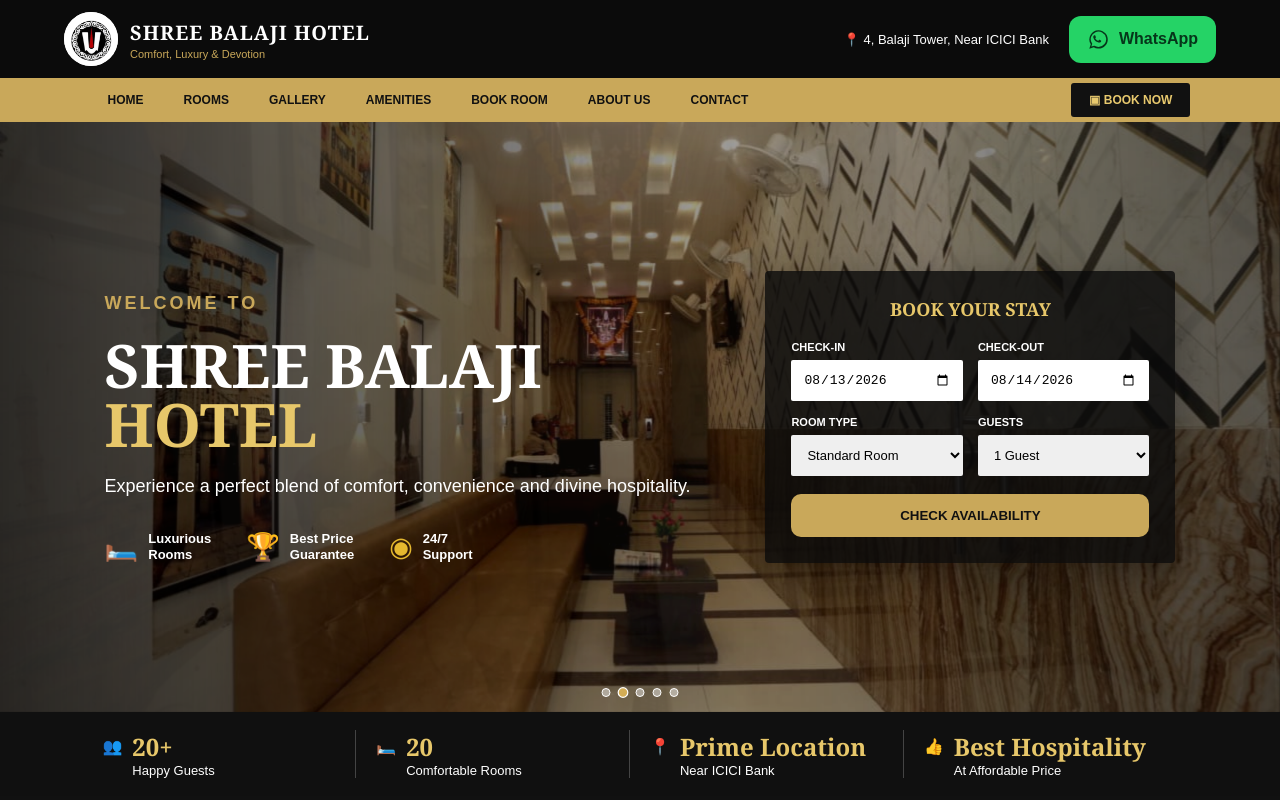
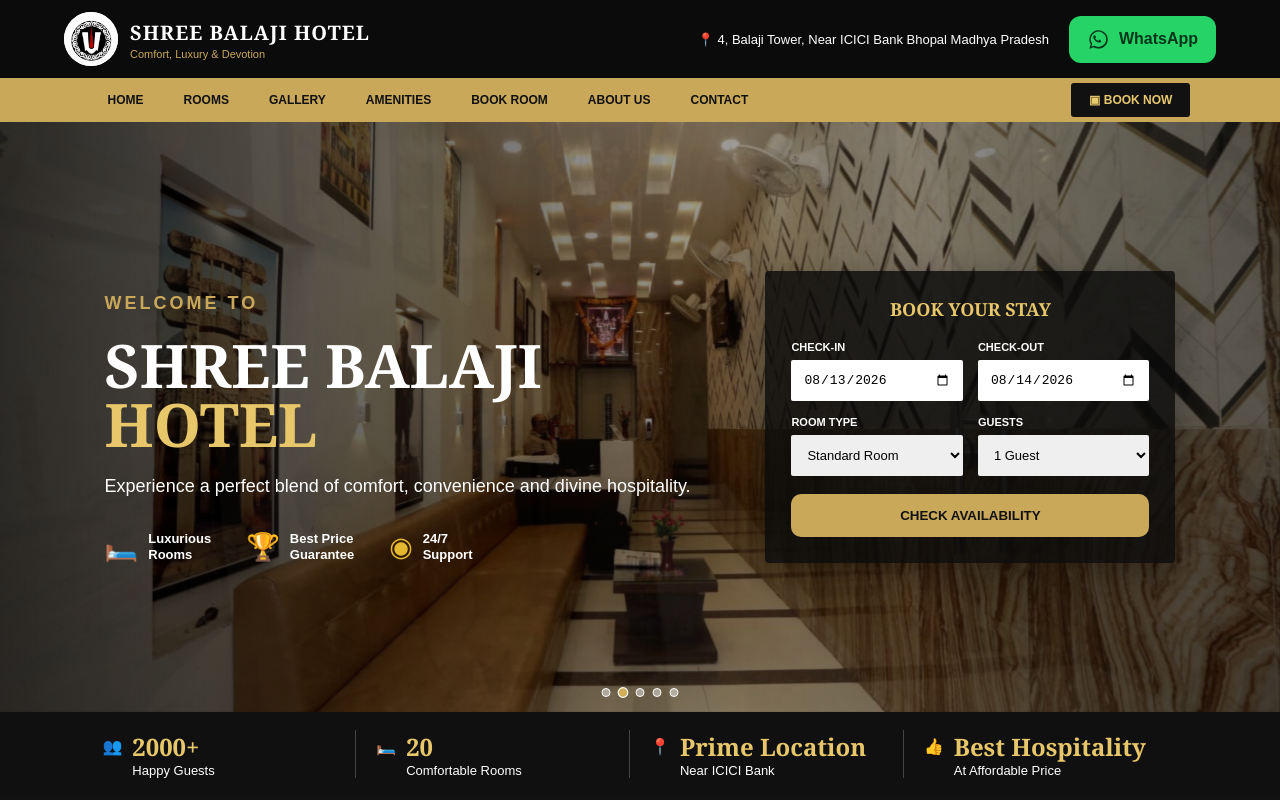
Before and after one commit to Mv9670/Shree-balaji-hotel, a website: page index.html in a window 1280 px wide. Shown: the top 800 px of the page. Drawn offline with Linux system fonts and the light colour scheme.

Commit message:
Update index.html

```diff
--- a/index.html
+++ b/index.html
@@ -9,7 +9,7 @@
 <body>
 <header class="header">
   <a class="brand" href="#top"><img src="./logo.jpeg" alt="Shree Balaji Hotel"><div><div class="hotel-name">SHREE BALAJI HOTEL</div><div class="tagline">Comfort, Luxury & Devotion</div></div></a>
-  <div class="top-contact">📍 4, Balaji Tower, Near ICICI Bank</div>
+  <div class="top-contact">📍 4, Balaji Tower, Near ICICI Bank Bhopal Madhya Pradesh</div>
   <a class="wa-top" href="https://wa.me/917987510587" target="_blank" rel="noopener"><svg viewBox="0 0 32 32" aria-hidden="true"><path d="M19.11 17.31c-.27-.14-1.6-.79-1.85-.88-.25-.09-.43-.14-.61.14-.18.27-.7.88-.86 1.06-.16.18-.32.2-.59.07-.27-.14-1.13-.42-2.15-1.33-.8-.71-1.34-1.58-1.5-1.85-.16-.27-.02-.42.12-.56.12-.12.27-.32.41-.48.14-.16.18-.27.27-.45.09-.18.05-.34-.02-.48-.07-.14-.61-1.47-.84-2.02-.22-.53-.45-.46-.61-.47h-.52c-.18 0-.48.07-.73.34-.25.27-.95.93-.95 2.27s.98 2.63 1.11 2.81c.14.18 1.92 2.94 4.65 4.12.65.28 1.15.45 1.54.58.65.21 1.24.18 1.71.11.52-.08 1.6-.65 1.83-1.28.23-.63.23-1.17.16-1.28-.07-.11-.25-.18-.52-.32z" fill="currentColor"/><path d="M16.03 3.2a12.72 12.72 0 0 0-10.8 19.45L3.2 28.8l6.31-2.01A12.73 12.73 0 1 0 16.03 3.2zm0 23.18c-2.04 0-4.04-.55-5.79-1.59l-.42-.25-3.74 1.19 1.22-3.65-.27-.44a10.72 10.72 0 1 1 9 4.74z" fill="currentColor"/></svg> WhatsApp</a>
 </header>
 <nav class="nav"><a href="#top">HOME</a><a href="#rooms">ROOMS</a><a href="#hotel-gallery">GALLERY</a><a href="#amenities">AMENITIES</a><a href="#rooms">BOOK ROOM</a><a href="#about">ABOUT US</a><a href="#contact">CONTACT</a><a class="nav-book" href="#rooms">▣ BOOK NOW</a></nav>
@@ -27,7 +27,7 @@
     <div class="hero-book"><h3>BOOK YOUR STAY</h3><div class="book-grid"><label>CHECK-IN<input id="heroCheckin" type="date"></label><label>CHECK-OUT<input id="heroCheckout" type="date"></label><label>ROOM TYPE<select id="heroCategory"><option value="standard">Standard Room</option><option value="deluxe">Deluxe Room</option><option value="super">Super Deluxe Room</option></select></label><label>GUESTS<select><option>1 Guest</option><option>2 Guests</option></select></label></div><button id="heroAvailability" class="primary-btn">CHECK AVAILABILITY</button></div>
   </div><div class="hero-dots" id="heroDots"></div>
 </section>
-<section class="stats"><div>👥 <b>20+</b><span>Happy Guests</span></div><div>🛏️ <b>20</b><span>Comfortable Rooms</span></div><div>📍 <b>Prime Location</b><span>Near ICICI Bank</span></div><div>👍 <b>Best Hospitality</b><span>At Affordable Price</span></div></section>
+<section class="stats"><div>👥 <b>2000+</b><span>Happy Guests</span></div><div>🛏️ <b>20</b><span>Comfortable Rooms</span></div><div>📍 <b>Prime Location</b><span>Near ICICI Bank</span></div><div>👍 <b>Best Hospitality</b><span>At Affordable Price</span></div></section>
 <section id="rooms" class="section rooms-section"><div class="section-head"><p class="eyebrow">OUR ROOMS</p><h2>COMFORTABLE &amp; LUXURIOUS ROOMS</h2><p>Choose your category and select an available room number at booking.</p><div id="liveTotalAvailability" class="live-total">20 ROOMS AVAILABLE</div></div>
 <div class="room-grid">
 <article class="room-card"><div class="carousel" data-category="standard"><img src="./standard-1.jpg" alt="Standard Room"><button class="prev">‹</button><button class="next">›</button><div class="dots"></div><span class="price-tag">₹1,000<small>/ Night</small></span></div><div class="room-body"><span class="availability-badge" id="badge-standard">11 ROOMS AVAILABLE</span><span class="pill">STANDARD ROOM</span><h3>Standard Room</h3><p>Queen Bed • AC • TV • Attached Bathroom</p><button class="book-btn" data-book-category="standard">BOOK NOW</button></div></article>
```
